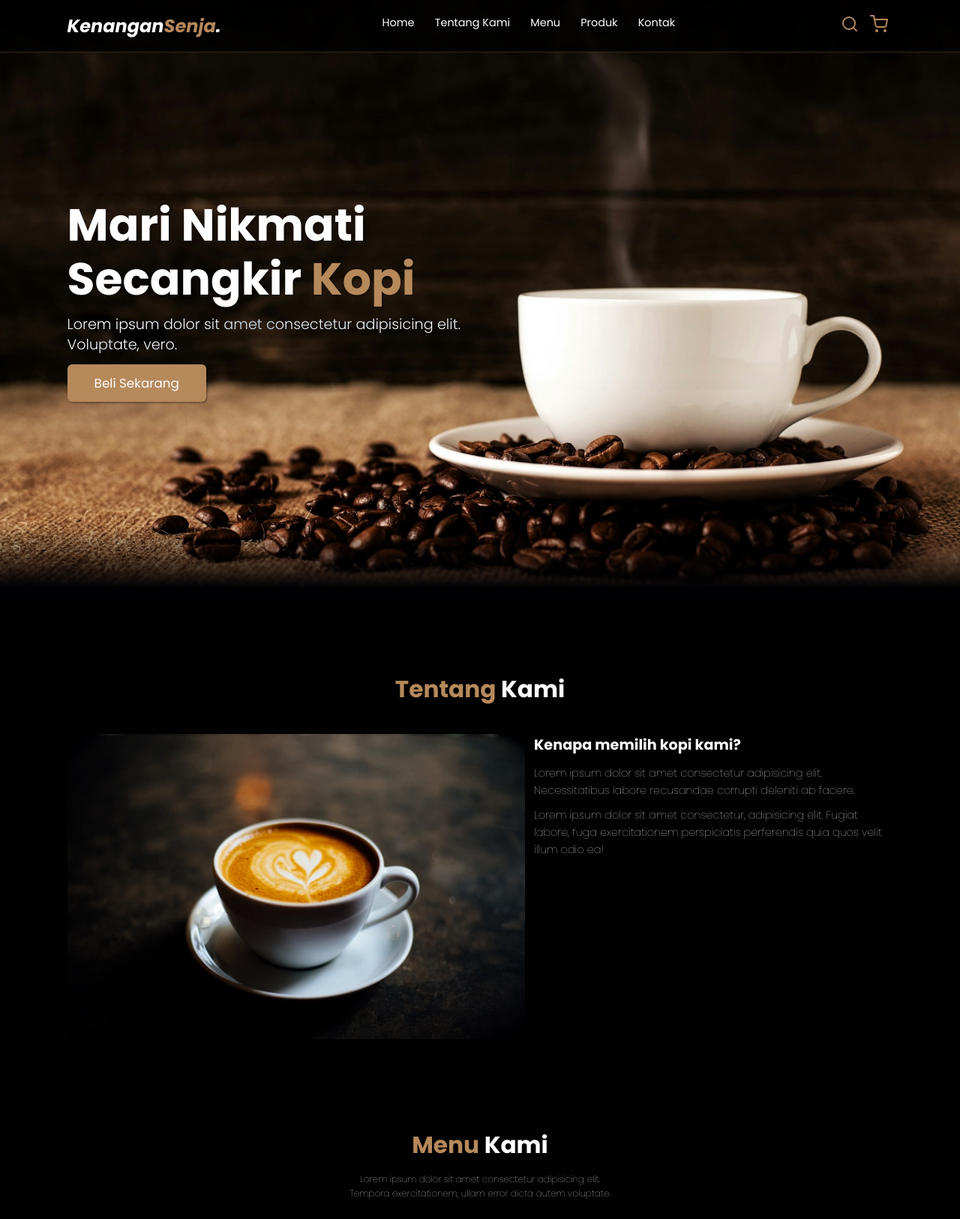
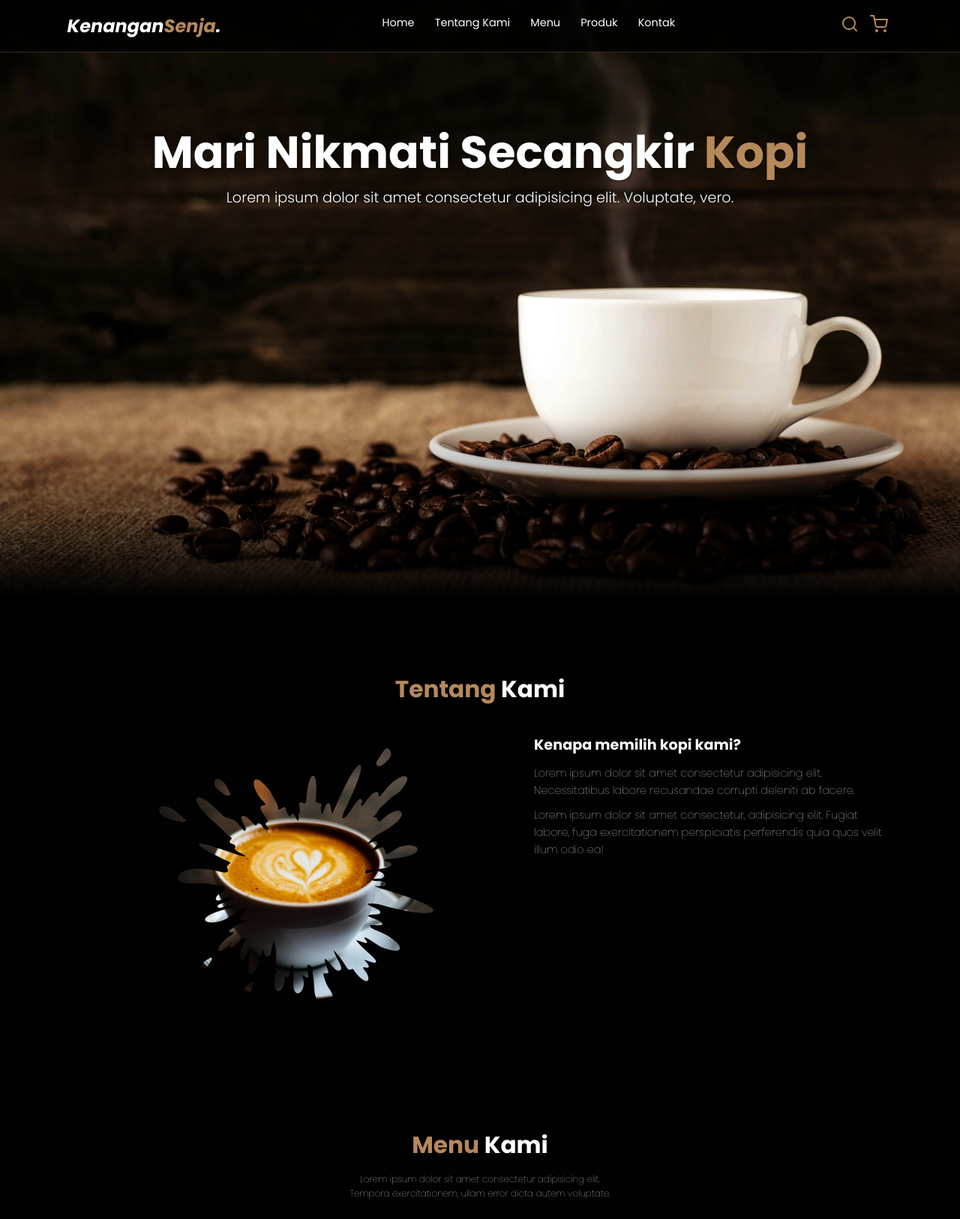
Before and after one commit to AlvinEsc/AlvinEsc.github.io, a PHP site: page / in a window 1280 px wide. Shown: the top 1626 px of the page at 75% size. Run offline with PHP 8.4, Linux system fonts and the light colour scheme.

Commit message:
Menambahkan CSS Masking

```diff
--- a/css/style.css
+++ b/css/style.css
@@ -180,9 +180,12 @@ body {
     background-size: cover;
     background-position: center;
     position: relative;
+
+    /* -webkit-mask-image: linear-gradient(rgba(0,0,0,1) 70%, rgba(0,0,0,0)); */
+    mask-image: linear-gradient(rgba(0,0,0,1) 70%, rgba(0,0,0,0));
 }
 
-.hero::after {
+/* .hero::after {
     content: '';
     display: block;
     position: absolute;
@@ -190,11 +193,25 @@ body {
     height: 25%;
     bottom: 0;
     background: linear-gradient(0deg,rgba(1, 1, 3, 1) 8%, rgba(255, 255, 255, 0) 50%);
+} */
+
+.hero .mask-container {
+    position: absolute;
+    /* background: salmon; */
+    inset: 0;
+    mask-image: url(../img/header-bg.svg);
+    mask-repeat: no-repeat;
+    mask-size: cover;
+    mask-position: center;
 }
 
 .hero .content {
     padding: 1.4rem 7%;
-    max-width: 60rem;
+    /* max-width: 60rem; */
+    width: 100%;
+    text-align: center;
+    position: fixed;
+    top: 150px;
 }
 
 .hero .content h1 {
@@ -263,6 +280,10 @@ body {
 
 .about .row .about-img img {
     width: 100%;
+    mask-image: url(../img/splash-pattern.svg);
+    mask-size: 60%;
+    mask-repeat: no-repeat;
+    mask-position: center;
 }
 
 .about .row .content {
--- a/index.html
+++ b/index.html
@@ -75,11 +75,13 @@
 
     <!-- Hero Section Start -->
     <section class="hero" id="home">
-        <main class="content">
-            <h1>Mari Nikmati Secangkir <span>Kopi</span></h1>
-            <p>Lorem ipsum dolor sit amet consectetur adipisicing elit. Voluptate, vero.</p>
-            <a href="#" class="cta">Beli Sekarang</a>
-        </main>
+        <div class="mask-container">
+            <main class="content">
+                <h1>Mari Nikmati Secangkir <span>Kopi</span></h1>
+                <p>Lorem ipsum dolor sit amet consectetur adipisicing elit. Voluptate, vero.</p>
+                <!-- <a href="#" class="cta">Beli Sekarang</a> -->
+            </main>
+        </div>
     </section>
     <!-- Hero Section End -->
 
```
Also changed, not shown: img/coffee-beans.svg (added), img/header-bg.svg (added), img/splash-circle.svg (added), img/splash-pattern.svg (added).
